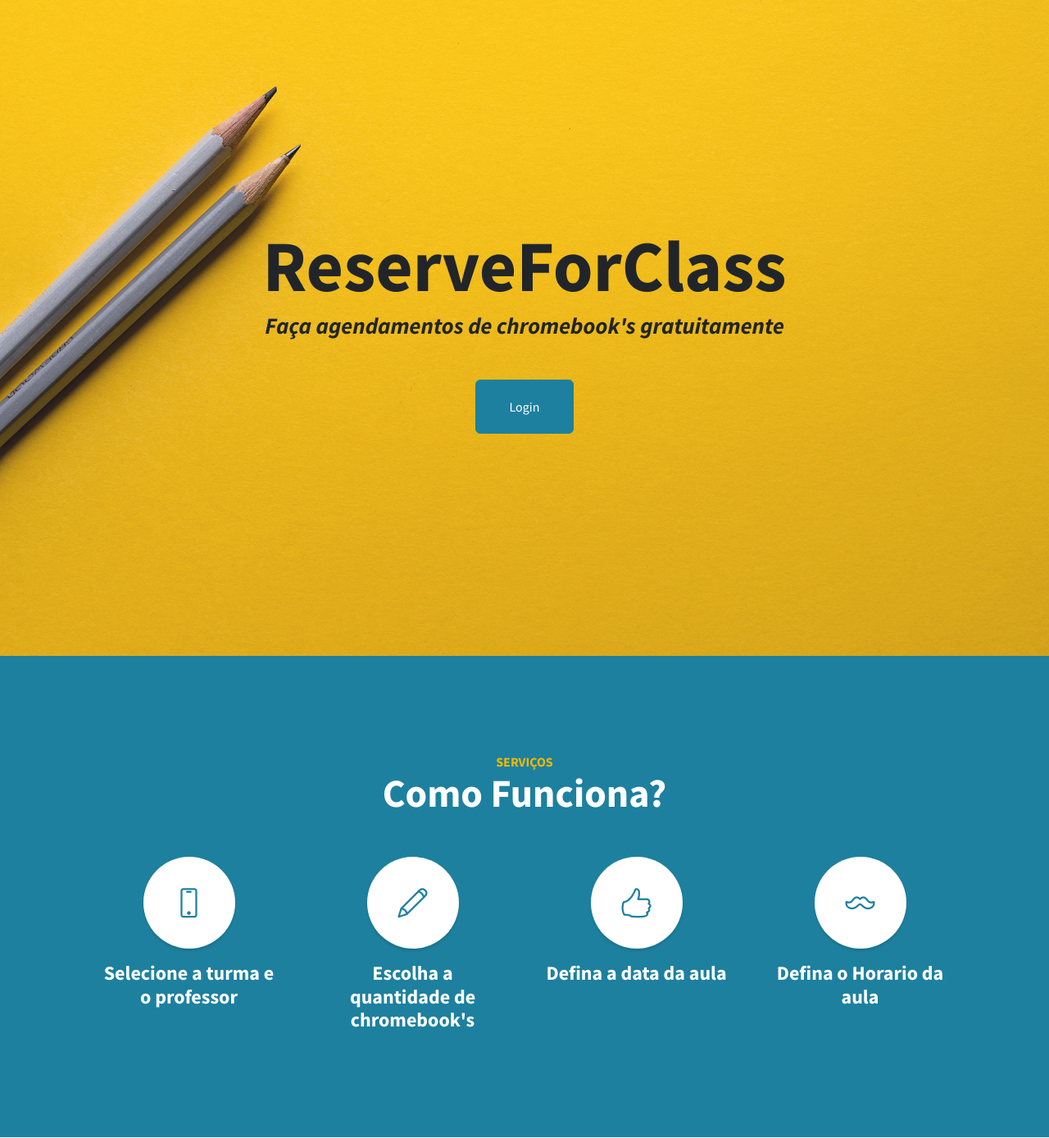
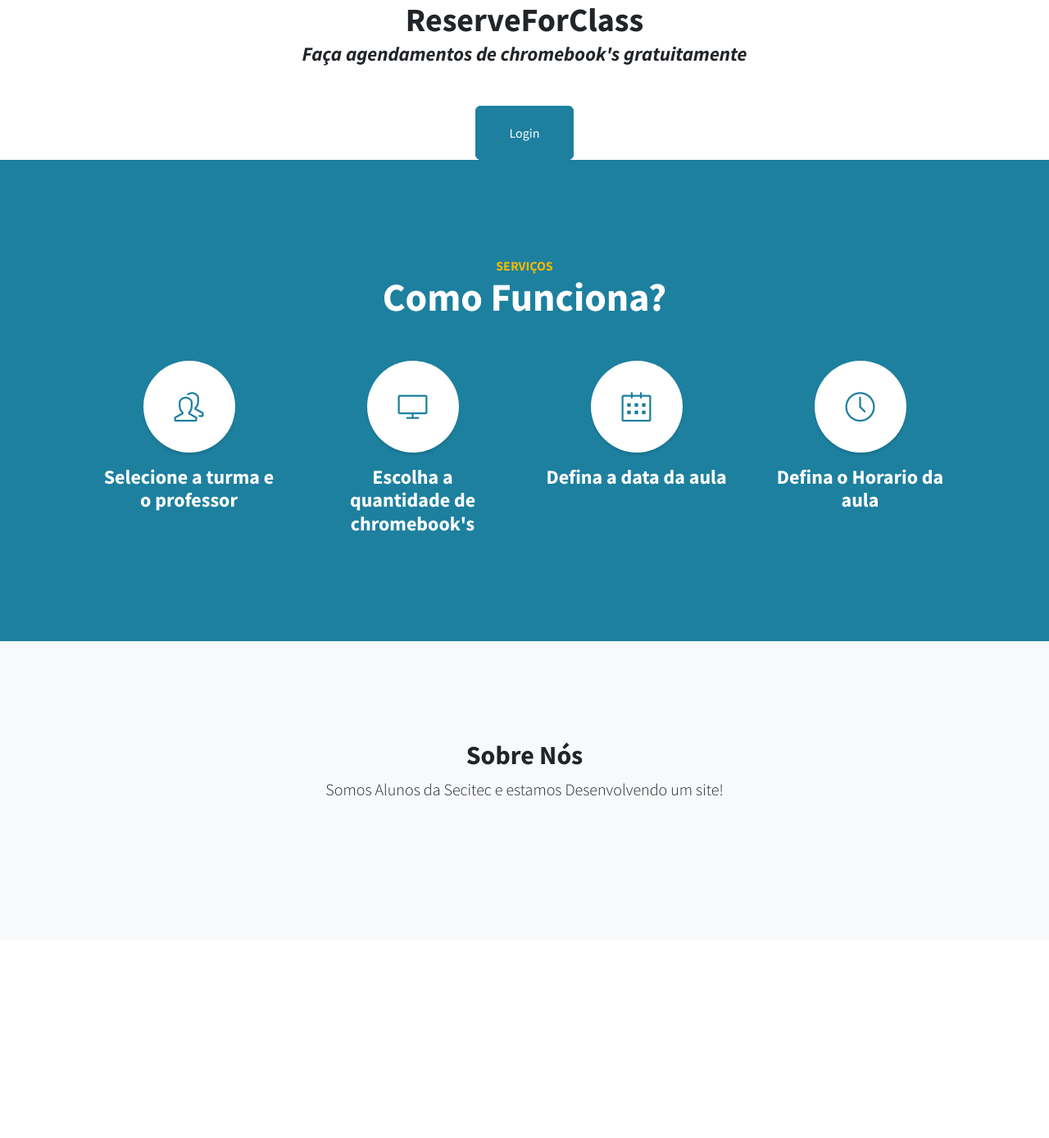
Before and after one commit to Ferreiraxzk/RepositorioOficial, a Flask app: page / in a window 1280 px wide. Shown: the top 1388 px of the page at 82% size. After the commit the page ends 971 px from the top, so only its background shows below. Run offline with Flask 3, Linux system fonts and the light colour scheme; some libraries are stand-ins or nearby versions.

Commit message:
envio das att

```diff
--- a/templates/index.html
+++ b/templates/index.html
@@ -20,10 +20,10 @@
     <body id="page-top">
         </nav>
         <!-- Header-->
-        <header class="masthead d-flex align-items-center">
+        <header class="portfolio-2.jpg d-flex align-items-center">
             <div class="container px-4 px-lg-5 text-center">
                 <h1 class="mb-1">ReserveForClass</h1>
-                <h3 class="mb-5"><em>Faça agendamentos de chromebook's gratuitamente</em></h3>
+                <h4 class="mb-5"><em>Faça agendamentos de chromebook's gratuitamente</em></h4>
                 <a class="btn btn-primary btn-xl" href="/login">Login</a>
             </div>
         </header>
@@ -36,19 +36,19 @@
                 </div>
                 <div class="row gx-4 gx-lg-5">
                     <div class="col-lg-3 col-md-6 mb-5 mb-lg-0">
-                        <span class="service-icon rounded-circle mx-auto mb-3"><i class="icon-screen-smartphone"></i></span>
+                        <span class="service-icon rounded-circle mx-auto mb-3"><i class="icon-people"></i></span>
                         <h4><strong>Selecione a turma e o professor</strong></h4>
                     </div>
                     <div class="col-lg-3 col-md-6 mb-5 mb-lg-0">
-                        <span class="service-icon rounded-circle mx-auto mb-3"><i class="icon-pencil"></i></span>
+                        <span class="service-icon rounded-circle mx-auto mb-3"><i class="icon-screen-desktop"></i></span>
                         <h4><strong>Escolha a quantidade de chromebook's</strong></h4>
                     </div>
                     <div class="col-lg-3 col-md-6 mb-5 mb-md-0">
-                        <span class="service-icon rounded-circle mx-auto mb-3"><i class="icon-like"></i></span>
+                        <span class="service-icon rounded-circle mx-auto mb-3"><i class="icon-calendar"></i></span>
                         <h4><strong>Defina a data da aula</strong></h4>
                     </div>
                     <div class="col-lg-3 col-md-6">
-                        <span class="service-icon rounded-circle mx-auto mb-3"><i class="icon-mustache"></i></span>
+                        <span class="service-icon rounded-circle mx-auto mb-3"><i class="icon-clock"></i></span>
                         <h4><strong>Defina o Horario da aula</strong></h4>
                     </div>
                 </div>
```
Also changed, not shown: static/assets/img/FUNDOROXO.jpg (added).
